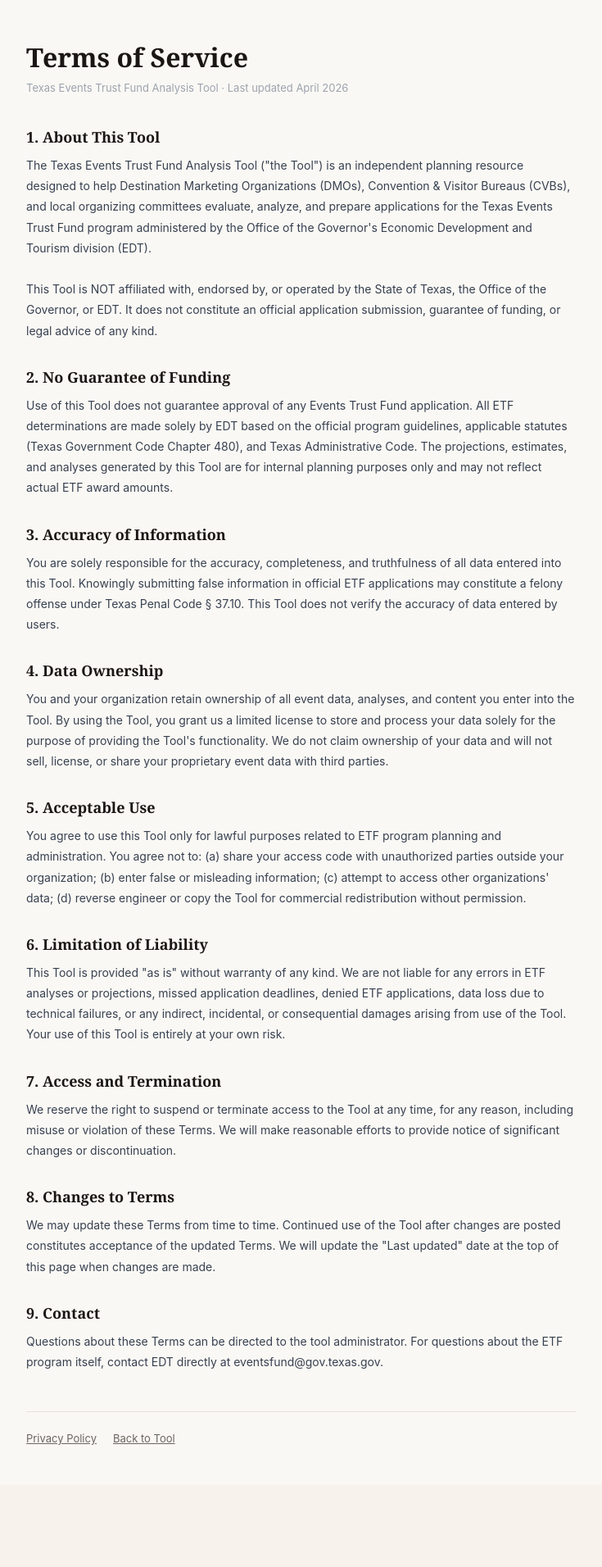
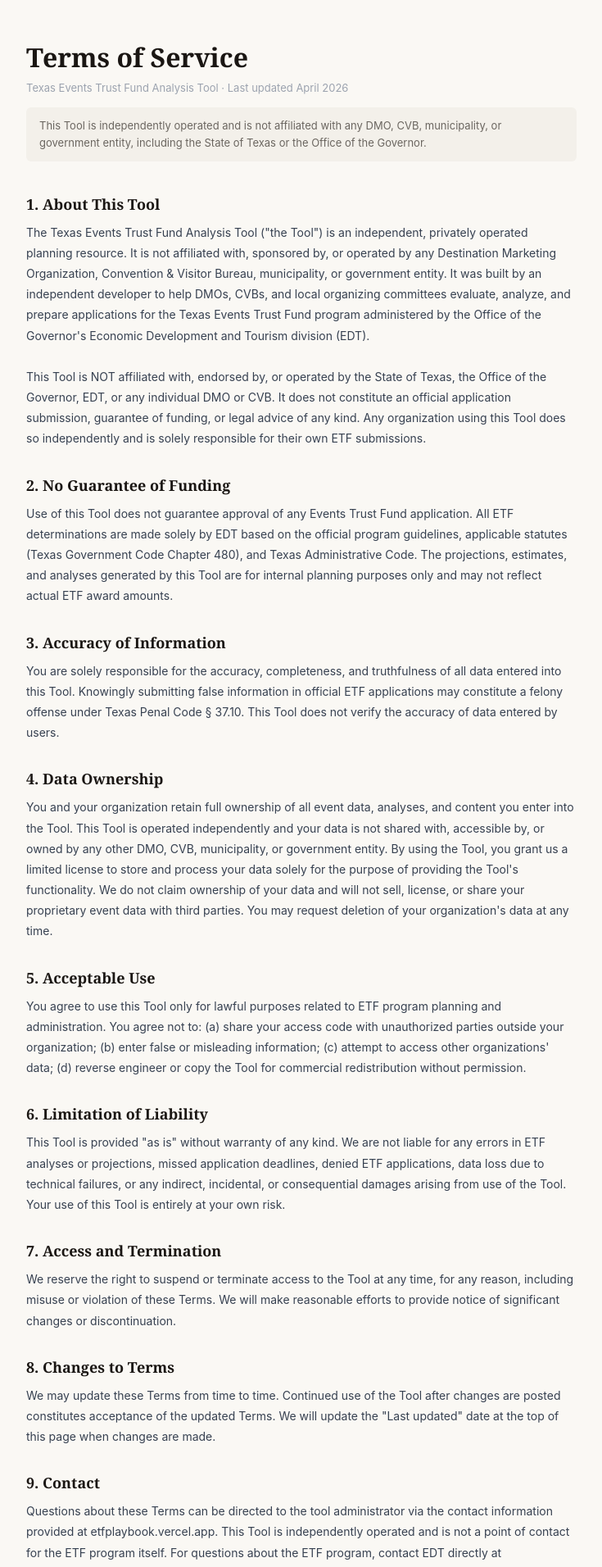
Before and after one commit to aaronwerner12/nextjs-boilerplate, a Next.js app: page /terms in a window 1280 px wide. Shown: the top 1912 px of the page at 82% size, without its empty margins (272-1007 px from the left). Before the commit the page ends 1811 px from the top, so only its background shows below. Built offline with nearby package versions, Linux system fonts and the light colour scheme.

Commit message:
Update page.tsx

```diff
--- a/app/terms/page.tsx
+++ b/app/terms/page.tsx
@@ -11,14 +11,17 @@
         <div style={{ marginBottom: 40 }}>
           <div style={{ fontFamily: SERIF, fontSize: 32, fontWeight: 600, marginBottom: 8 }}>Terms of Service</div>
           <div style={{ fontSize: 13, color: "#9ca3af" }}>Texas Events Trust Fund Analysis Tool · Last updated April 2026</div>
+          <div style={{ marginTop: 16, padding: "12px 16px", background: "#f3f0ea", borderRadius: 6, fontSize: 13, color: "#6b6660", lineHeight: 1.6 }}>
+            This Tool is independently operated and is not affiliated with any DMO, CVB, municipality, or government entity, including the State of Texas or the Office of the Governor.
+          </div>
         </div>
 
         {[
           {
             title: "1. About This Tool",
-            body: `The Texas Events Trust Fund Analysis Tool ("the Tool") is an independent planning resource designed to help Destination Marketing Organizations (DMOs), Convention & Visitor Bureaus (CVBs), and local organizing committees evaluate, analyze, and prepare applications for the Texas Events Trust Fund program administered by the Office of the Governor's Economic Development and Tourism division (EDT).
+            body: `The Texas Events Trust Fund Analysis Tool ("the Tool") is an independent, privately operated planning resource. It is not affiliated with, sponsored by, or operated by any Destination Marketing Organization, Convention & Visitor Bureau, municipality, or government entity. It was built by an independent developer to help DMOs, CVBs, and local organizing committees evaluate, analyze, and prepare applications for the Texas Events Trust Fund program administered by the Office of the Governor's Economic Development and Tourism division (EDT).
 
-This Tool is NOT affiliated with, endorsed by, or operated by the State of Texas, the Office of the Governor, or EDT. It does not constitute an official application submission, guarantee of funding, or legal advice of any kind.`
+This Tool is NOT affiliated with, endorsed by, or operated by the State of Texas, the Office of the Governor, EDT, or any individual DMO or CVB. It does not constitute an official application submission, guarantee of funding, or legal advice of any kind. Any organization using this Tool does so independently and is solely responsible for their own ETF submissions.`
           },
           {
             title: "2. No Guarantee of Funding",
@@ -30,7 +33,7 @@
           },
           {
             title: "4. Data Ownership",
-            body: `You and your organization retain ownership of all event data, analyses, and content you enter into the Tool. By using the Tool, you grant us a limited license to store and process your data solely for the purpose of providing the Tool's functionality. We do not claim ownership of your data and will not sell, license, or share your proprietary event data with third parties.`
+            body: `You and your organization retain full ownership of all event data, analyses, and content you enter into the Tool. This Tool is operated independently and your data is not shared with, accessible by, or owned by any other DMO, CVB, municipality, or government entity. By using the Tool, you grant us a limited license to store and process your data solely for the purpose of providing the Tool's functionality. We do not claim ownership of your data and will not sell, license, or share your proprietary event data with third parties. You may request deletion of your organization's data at any time.`
           },
           {
             title: "5. Acceptable Use",
@@ -50,7 +53,7 @@
           },
           {
             title: "9. Contact",
-            body: `Questions about these Terms can be directed to the tool administrator. For questions about the ETF program itself, contact EDT directly at eventsfund@gov.texas.gov.`
+            body: `Questions about these Terms can be directed to the tool administrator via the contact information provided at etfplaybook.vercel.app. This Tool is independently operated and is not a point of contact for the ETF program itself. For questions about the ETF program, contact EDT directly at eventsfund@gov.texas.gov.`
           },
         ].map((section, i) => (
           <div key={i} style={{ marginBottom: 32 }}>
```
